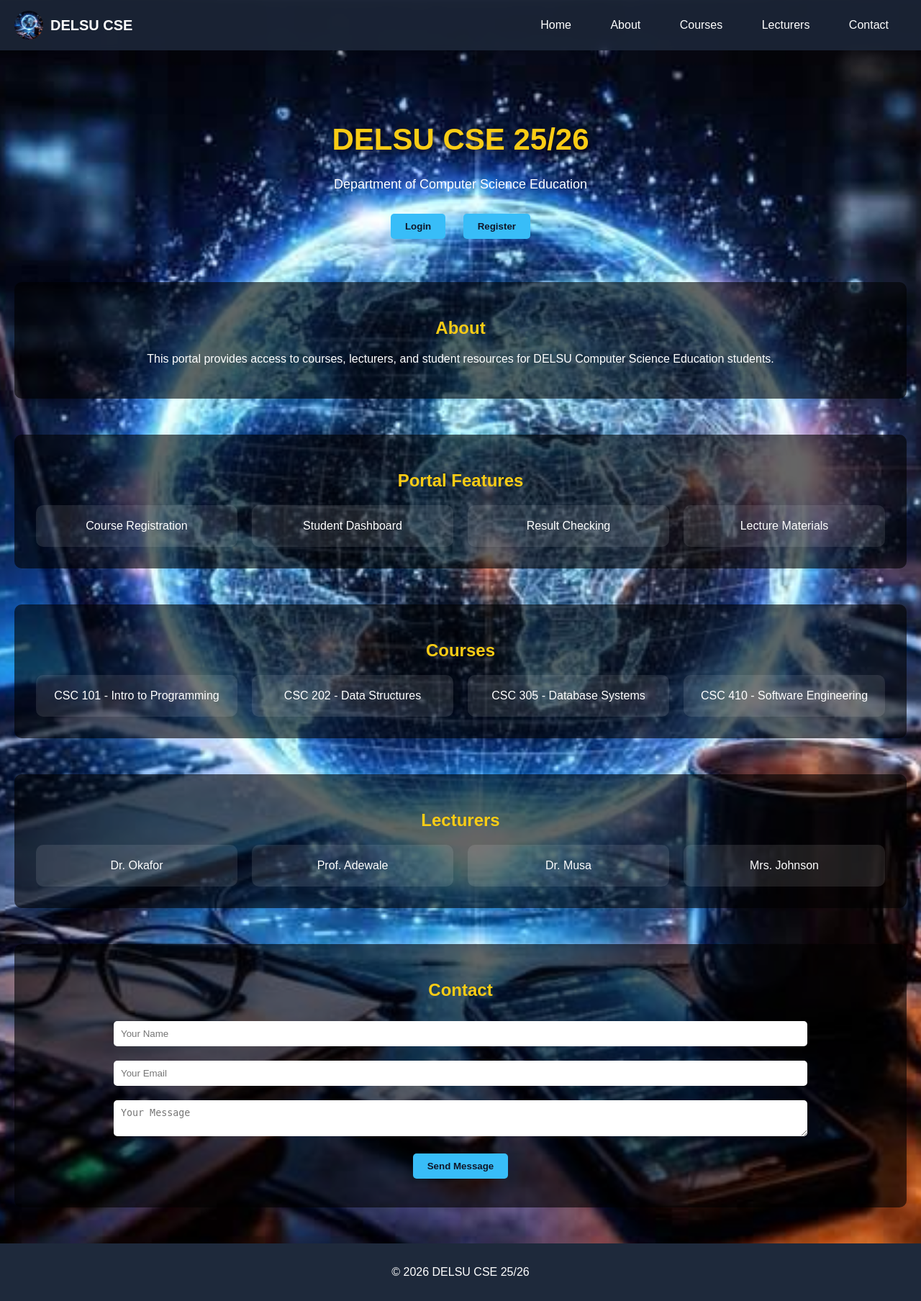
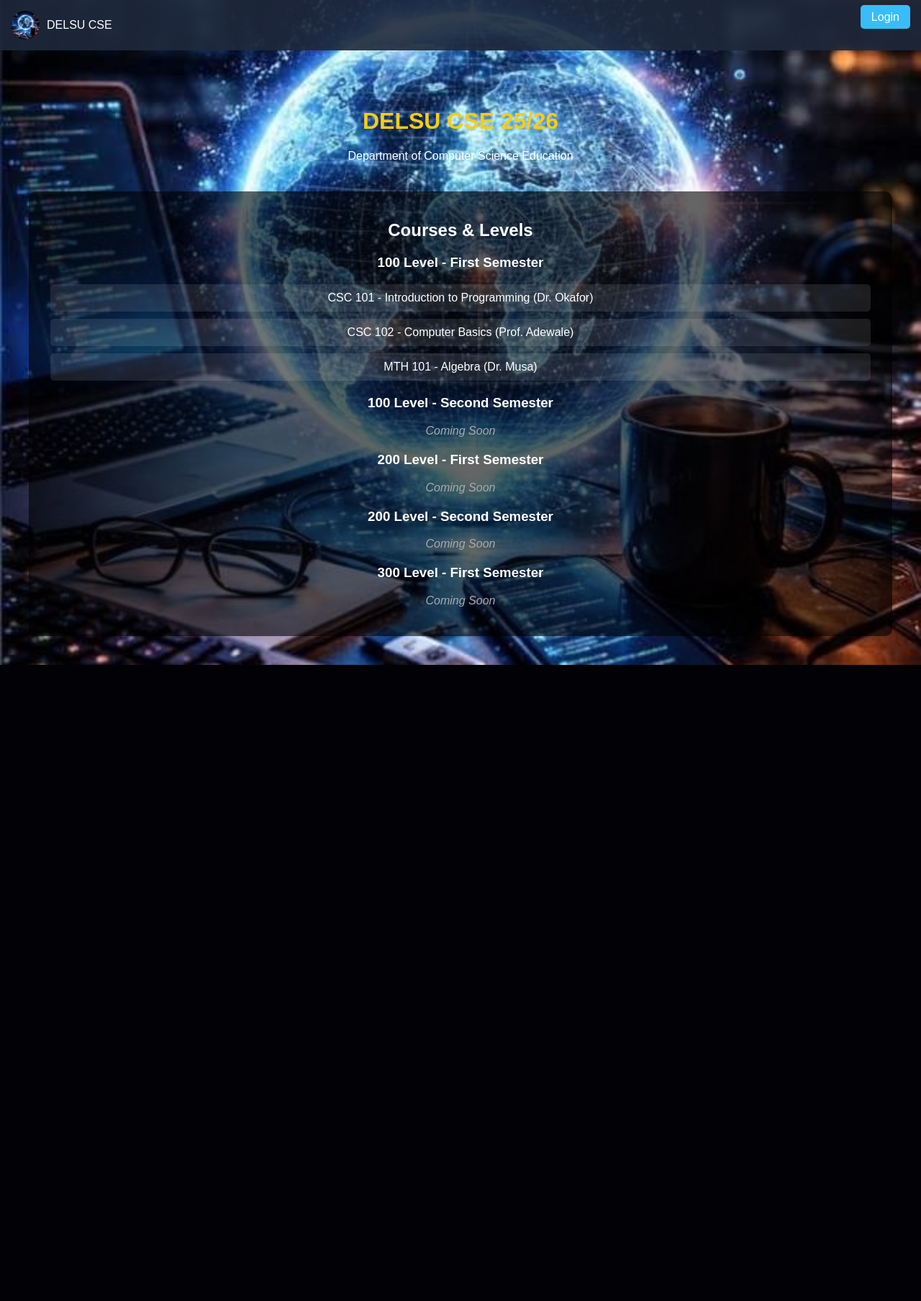
Before and after one commit to successfulone/mywebsite, a Flask app: page / in a window 1280 px wide. Shown: the whole page at 72% size. After the commit the page ends 924 px from the top, so only its background shows below. Run offline with Flask 3, Linux system fonts and the light colour scheme.

Commit message:
update site layout

```diff
--- a/templates/index.html
+++ b/templates/index.html
@@ -9,144 +9,70 @@
             background-size: cover;
             background-position: center;
             background-repeat: no-repeat;
-
             color: white;
             text-align: center;
             font-family: Arial;
             margin: 0;
         }
 
-        /* NAVBAR */
         .navbar {
-            background: rgba(30, 41, 59, 0.85);
-            padding: 15px 20px;
+            background: rgba(30, 41, 59, 0.9);
+            padding: 15px;
             display: flex;
             justify-content: space-between;
-            align-items: center;
-            backdrop-filter: blur(6px);
         }
 
         .logo {
             display: flex;
+            gap: 10px;
             align-items: center;
-            gap: 10px;
-            font-size: 20px;
-            font-weight: bold;
         }
 
         .logo img {
             height: 40px;
-            width: 40px;
             border-radius: 50%;
         }
 
         .nav-links a {
             color: white;
-            margin: 0 15px;
             text-decoration: none;
-            padding: 6px 10px;
+            background: #38bdf8;
+            padding: 8px 15px;
             border-radius: 5px;
-            transition: 0.3s;
-        }
-
-        .nav-links a:hover {
-            background: #38bdf8;
-            color: #0f172a;
-        }
-
-        /* HERO */
-        .hero {
-            margin-top: 100px;
         }
 
         .hero h1 {
             color: #facc15;
-            font-size: 42px;
-            text-shadow: 2px 2px 10px rgba(0,0,0,0.7);
+            margin-top: 80px;
         }
 
-        .hero p {
-            font-size: 18px;
-            margin-bottom: 20px;
-        }
-
-        .btn {
-            padding: 10px 20px;
-            margin: 10px;
-            border: none;
-            border-radius: 5px;
-            background: #38bdf8;
-            color: #0f172a;
-            font-weight: bold;
-            cursor: pointer;
-            transition: 0.3s;
-        }
-
-        .btn:hover {
-            background: #0ea5e9;
-        }
-
-        /* SECTIONS */
         .section {
             background: rgba(0,0,0,0.6);
-            margin: 50px 20px;
-            padding: 30px;
+            margin: 40px;
+            padding: 20px;
             border-radius: 10px;
         }
 
-        .section h2 {
-            color: #facc15;
-        }
-
-        /* GRID */
-        .grid {
-            display: grid;
-            grid-template-columns: repeat(auto-fit, minmax(200px, 1fr));
-            gap: 20px;
+        .level {
             margin-top: 20px;
         }
 
         .card {
             background: rgba(255,255,255,0.1);
-            padding: 20px;
-            border-radius: 10px;
+            margin: 10px;
+            padding: 10px;
+            border-radius: 5px;
         }
 
-        /* CONTACT */
-        .contact input, .contact textarea {
-            width: 80%;
-            padding: 10px;
-            margin: 10px;
-            border-radius: 5px;
-            border: none;
-        }
-
-        /* FOOTER */
-        .footer {
-            background: #1e293b;
-            padding: 15px;
-            margin-top: 50px;
-        }
-
-        /* MOBILE */
-        @media (max-width: 768px) {
-            .navbar {
-                flex-direction: column;
-                gap: 10px;
-            }
-
-            .nav-links {
-                display: flex;
-                flex-direction: column;
-                gap: 10px;
-            }
+        .coming {
+            color: #aaa;
+            font-style: italic;
         }
     </style>
 </head>
 
 <body>
 
-    <!-- NAVBAR -->
 <div class="navbar">
     <div class="logo">
         <img src="{{ url_for('static', filename='logo.png') }}">
@@ -154,80 +80,48 @@
     </div>
 
     <div class="nav-links">
-            <a href="/">Home</a>
-            <a href="#about">About</a>
-            <a href="#courses">Courses</a>
-            <a href="#lecturers">Lecturers</a>
-            <a href="#contact">Contact</a>
+        <a href="/login">Login</a>
     </div>
 </div>
 
-    <!-- HERO -->
 <div class="hero">
     <h1>DELSU CSE 25/26</h1>
     <p>Department of Computer Science Education</p>
-
-        <button class="btn">Login</button>
-        <button class="btn">Register</button>
 </div>
 
-    <!-- ABOUT -->
-    <div class="section" id="about">
-        <h2>About</h2>
-        <p>This portal provides access to courses, lecturers, and student resources for DELSU Computer Science Education students.</p>
+<div class="section">
+    <h2>Courses & Levels</h2>
+
+    <!-- 100 LEVEL -->
+    <div class="level">
+        <h3>100 Level - First Semester</h3>
+
+        <div class="card">CSC 101 - Introduction to Programming (Dr. Okafor)</div>
+        <div class="card">CSC 102 - Computer Basics (Prof. Adewale)</div>
+        <div class="card">MTH 101 - Algebra (Dr. Musa)</div>
     </div>
 
-    <!-- FEATURES -->
-    <div class="section">
-        <h2>Portal Features</h2>
-
-        <div class="grid">
-            <div class="card">Course Registration</div>
-            <div class="card">Student Dashboard</div>
-            <div class="card">Result Checking</div>
-            <div class="card">Lecture Materials</div>
-        </div>
+    <div class="level">
+        <h3>100 Level - Second Semester</h3>
+        <p class="coming">Coming Soon</p>
     </div>
 
-    <!-- COURSES -->
-    <div class="section" id="courses">
-        <h2>Courses</h2>
-
-        <div class="grid">
-            <div class="card">CSC 101 - Intro to Programming</div>
-            <div class="card">CSC 202 - Data Structures</div>
-            <div class="card">CSC 305 - Database Systems</div>
-            <div class="card">CSC 410 - Software Engineering</div>
-        </div>
+    <!-- 200 LEVEL -->
+    <div class="level">
+        <h3>200 Level - First Semester</h3>
+        <p class="coming">Coming Soon</p>
     </div>
 
-    <!-- LECTURERS -->
-    <div class="section" id="lecturers">
-        <h2>Lecturers</h2>
-
-        <div class="grid">
-            <div class="card">Dr. Okafor</div>
-            <div class="card">Prof. Adewale</div>
-            <div class="card">Dr. Musa</div>
-            <div class="card">Mrs. Johnson</div>
-        </div>
+    <div class="level">
+        <h3>200 Level - Second Semester</h3>
+        <p class="coming">Coming Soon</p>
     </div>
 
-    <!-- CONTACT -->
-    <div class="section contact" id="contact">
-        <h2>Contact</h2>
-
-        <input type="text" placeholder="Your Name"><br>
-        <input type="email" placeholder="Your Email"><br>
-        <textarea placeholder="Your Message"></textarea><br>
-
-        <button class="btn">Send Message</button>
+    <!-- 300 LEVEL -->
+    <div class="level">
+        <h3>300 Level - First Semester</h3>
+        <p class="coming">Coming Soon</p>
     </div>
 
-    <!-- FOOTER -->
-    <div class="footer">
-        <p>© 2026 DELSU CSE 25/26</p>
-    </div>
-
-</body>
-</html>
+    <div class="level">
+        <h
```
Lines whose indentation alone changed are shown as unchanged.
